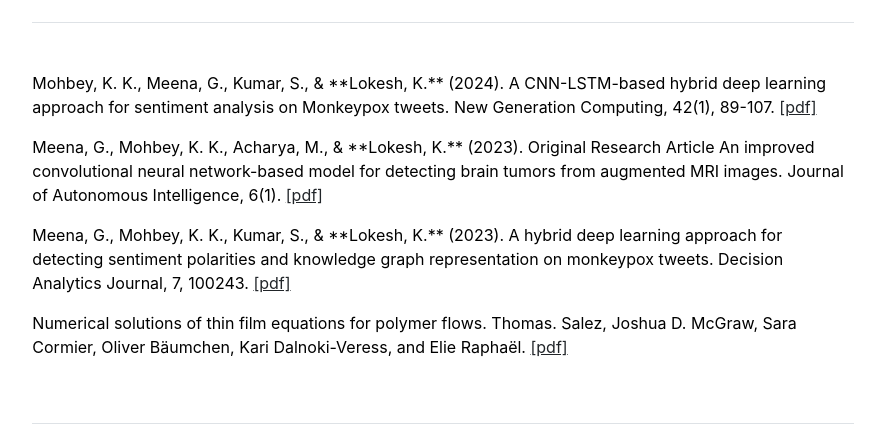
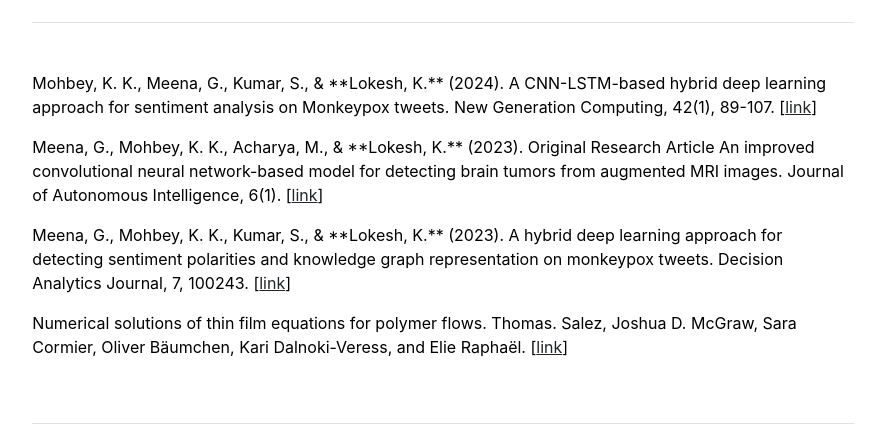
Before and after one commit to katikapalli/katikapalli.github.io, a Jekyll site: the page built from publications.md, in a window 1280 px wide. Shown: the part 201-647 px from the top of the page, without its empty margins (197-1082 px from the left). Built offline with Jekyll 4.4.1, drawn with Linux system fonts in a browser that asks for light colours.

Commit message:
Update publications.html

```diff
--- a/_includes/publications.html
+++ b/_includes/publications.html
@@ -3,11 +3,11 @@
     <h3 class="fw-bold border-bottom pb-3 mb-5">Publications</h3>
     {% if page.title == "Home" %}
       {% for item in site.data.publications.featured %}
-        <p>{{ item.name }} <a href="{{ item.url }}">[pdf]</a></p>
+        <p>{{ item.name }} [<a href="{{ item.url }}">link</a>]</p>
       {% endfor %}
     {% else %}
       {% for item in site.data.publications.index %}
-        <p>{{ item.name }} <a href="{{ item.url }}">[pdf]</a></p>
+        <p>{{ item.name }} [<a href="{{ item.url }}">link</a>]</p>
       {% endfor %}
     {% endif %}
   </div>
```
